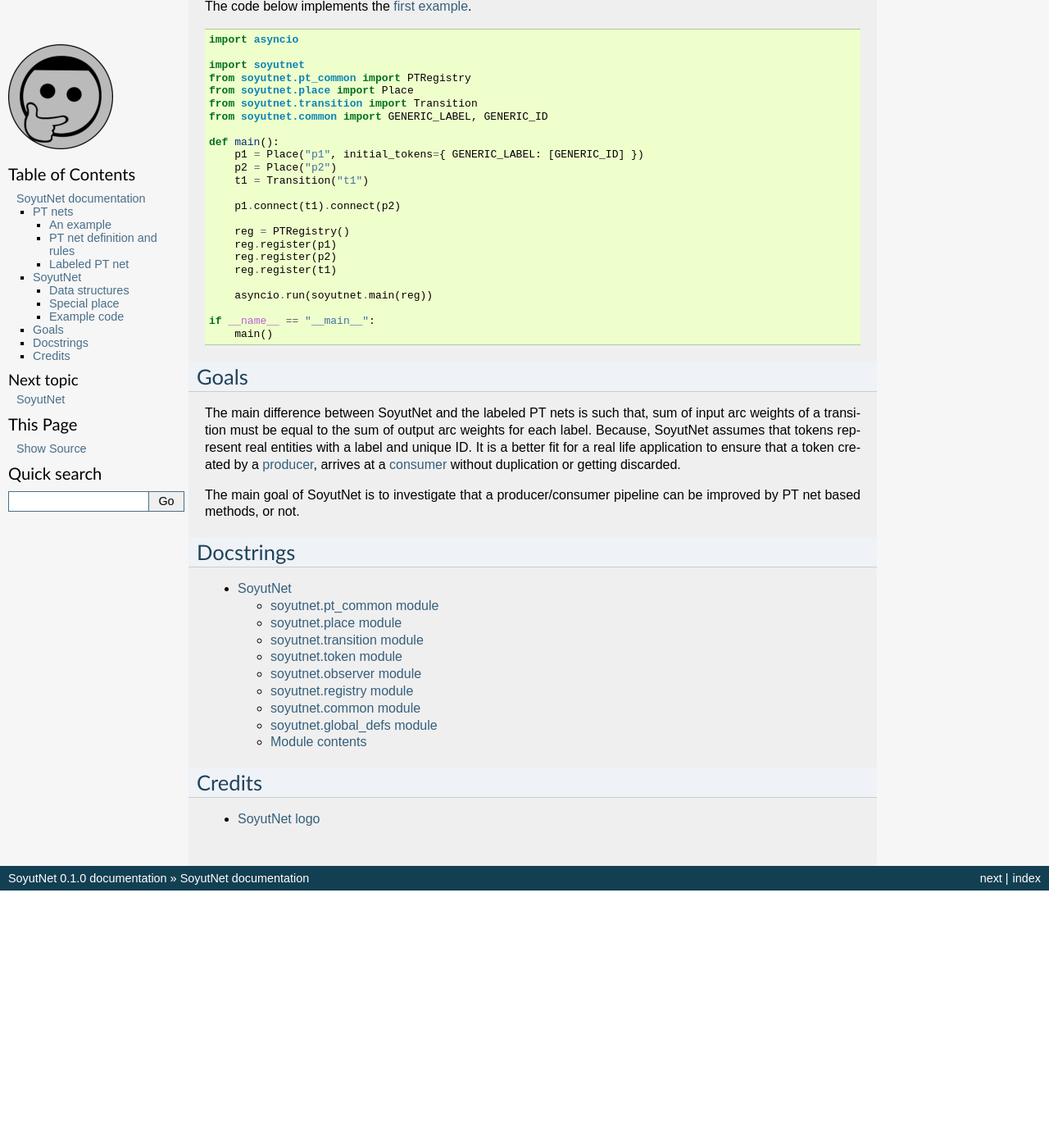
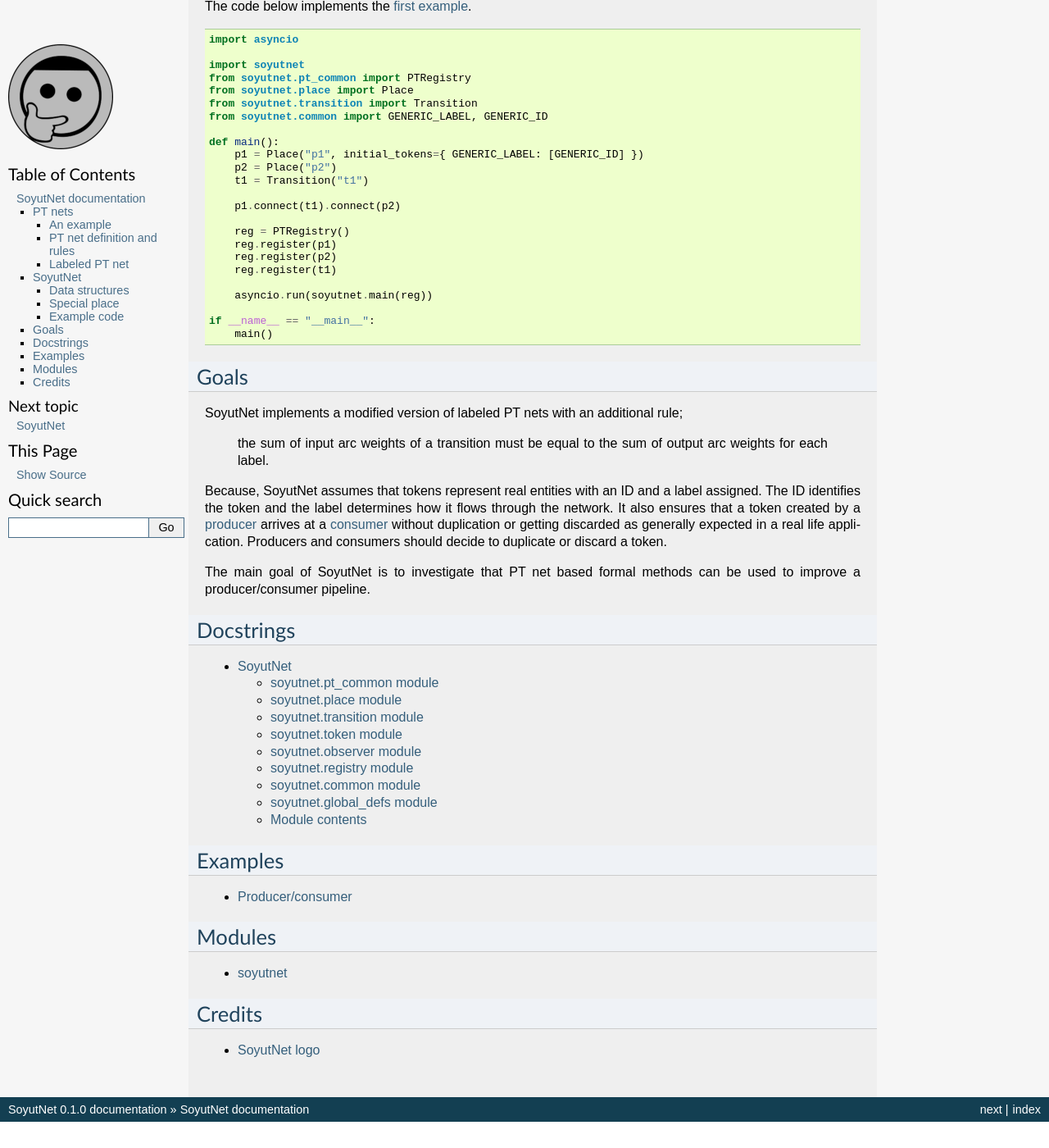
Before and after one commit to dmrokan/soyutnet, a Sphinx documentation site: the page built from docs/source/index.rst, in a window 1280 px wide and 1400 px high, scrolled down 4278 px. Shown: the whole window at 82% size. Built offline with Sphinx 7.4.7, drawn with Linux system fonts in a browser that asks for light colours; before the commit the page ends 5396 px from its top, so only the background shows below that; some of the changed text lies outside the part shown.

Commit message:
Improved docs, minor code refactoring

```diff
--- a/docs/source/index.rst
+++ b/docs/source/index.rst
@@ -246,14 +246,19 @@ The code below implements the `first example`_.
 Goals
 -----
 
-The main difference between SoyutNet and the labeled PT nets is such that, sum of input arc weights
-of a transition must be equal to the sum of output arc weights for each label. Because, SoyutNet
-assumes that tokens represent real entities with a label and unique ID. It is a better fit for a
-real life application to ensure that a token created by a `producer`_, arrives at a `consumer`_
-without duplication or getting discarded.
+SoyutNet implements a modified version of labeled PT nets with an additional rule;
 
-The main goal of SoyutNet is to investigate that a producer/consumer pipeline can be improved
-by PT net based methods, or not.
+    the sum of input arc weights of a transition must be equal to the sum of output arc
+    weights for each label.
+
+Because, SoyutNet assumes that tokens represent real entities with an ID and a label assigned.
+The ID identifies the token and the label determines how it flows through the network.
+It also ensures that a token created by a `producer`_ arrives at a `consumer`_ without
+duplication or getting discarded as generally expected in a real life application. Producers
+and consumers should decide to duplicate or discard a token.
+
+The main goal of SoyutNet is to investigate that PT net based formal methods can be used to improve
+a producer/consumer pipeline.
 
 Docstrings
 ----------
@@ -263,6 +268,22 @@ Docstrings
 
    soyutnet
 
+Examples
+--------
+
+.. toctree::
+   :maxdepth: 2
+
+   examples
+
+Modules
+-------
+
+.. toctree::
+   :maxdepth: 1
+
+   modules
+
 Credits
 -------
 
```
Also changed, not shown: other parts of docs/source/index.rst (+4 -4 lines), docs/source/examples.rst (added, +140 -0 lines), docs/source/modules.rst (added, +7 -0 lines), docs/source/_static/images/producer_consumer_example.png (added), 6 other files.
